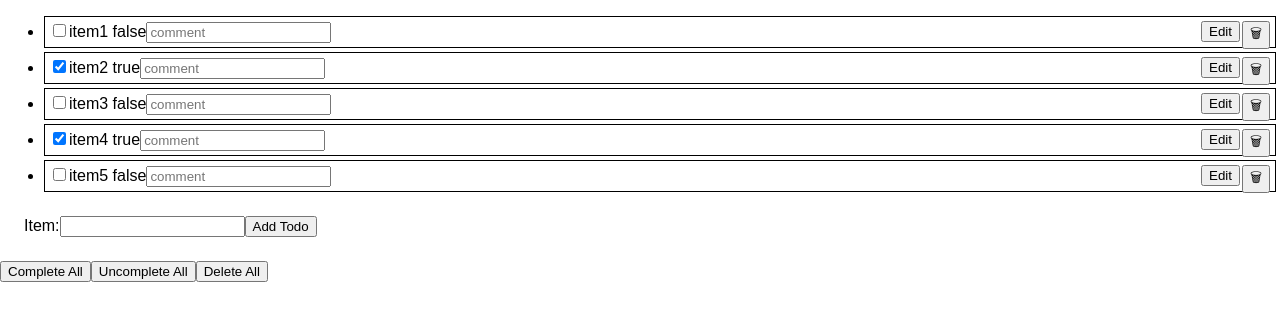
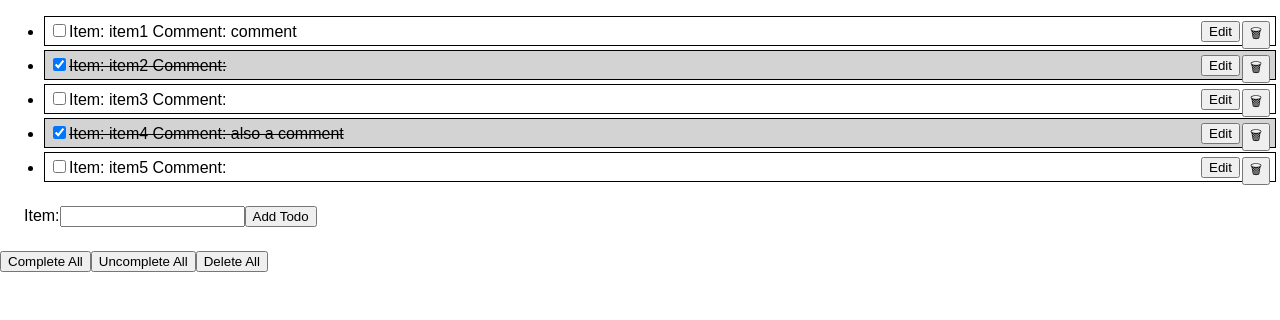
Before and after one commit to jakefishbain/todo-js, a React (Create React App) app: page / in a window 1280 px wide. Shown: the top 320 px of the page. Built offline with nearby package versions, Linux system fonts and the light colour scheme.

Commit message:
add conditoonal logic to show/hide fields when editing

```diff
--- a/src/App.js
+++ b/src/App.js
@@ -62,10 +62,10 @@ class App extends Component {
     super(props);
     this.state = {
       todoItems: [
-        {text: 'item1', id: 0, completed: false, comment: '', isEditing: false},
+        {text: 'item1', id: 0, completed: false, comment: 'comment', isEditing: false},
         {text: 'item2', id: 1, completed: true, comment: '', isEditing: false},
         {text: 'item3', id: 2, completed: false, comment: '', isEditing: false},
-        {text: 'item4', id: 3, completed: true, comment: '', isEditing: false},
+        {text: 'item4', id: 3, completed: true, comment: 'also a comment', isEditing: false},
         {text: 'item5', id: 4, completed: false, comment: '', isEditing: false}
       ],
       formInput: ''
--- a/src/TodoItem.js
+++ b/src/TodoItem.js
@@ -7,20 +7,31 @@ class TodoItem extends Component {
 	itemEdit(event){
 		this.props.onEditItem(this.props.id, event.target.value)
 	}
+	className(){
+		if(this.props.completed){
+			return 'item completed'
+		}else{
+			return 'item'
+		}
+	}
 
 	render() {
 		return(
-			<li className='item'>
-		  	<input type='checkbox' checked={this.props.completed} onChange={() => this.props.onComplete(this.props.id)}/>
-		  	{this.props.text} {this.props.comment} {this.props.completed.toString()}
-		  	<input onChange={this.commentChange.bind(this)} type='text' name='comment' placeholder='comment'/>
+			<li className={this.className()}>
 			  {this.props.isEditing?(
 			  	<div className='conditionalEdit'>
+			  		<label for='editiedItem'>Item:</label>
 				  	<input onChange={this.itemEdit.bind(this)} type='text' name='editedItem' placeholder={this.props.text}/>
+				  	<label for='comment'>Comment:</label>
+				  	<input onChange={this.commentChange.bind(this)} type='text' name='comment' placeholder={this.props.comment}/>
 				  	<button onClick={() => this.props.onToggleEdit(this.props.id)}>Save</button>
 			  	</div>
 			  ):
-			  	(<button className='editBtn' onClick={()=> this.props.onToggleEdit(this.props.id)}>Edit</button>)}
+			  	(<div className='conditionalEdit'>
+				  	<input type='checkbox' checked={this.props.completed} onChange={() => this.props.onComplete(this.props.id)}/>
+			  		Item: {this.props.text} Comment: {this.props.comment}
+			  		<button className='editBtn' onClick={()=> this.props.onToggleEdit(this.props.id)}>Edit</button>
+		  		</div>)}
 		  	<button onClick={() => this.props.onDelete(this.props.id)} className='deleteBtn'>🗑</button>
 			</li>
 		)
--- a/src/index.css
+++ b/src/index.css
@@ -34,3 +34,8 @@ body {
 .conditionalEdit {
 	display: inline;
 }
+
+.completed {
+	text-decoration: line-through;
+	background: lightgrey;
+}
```
